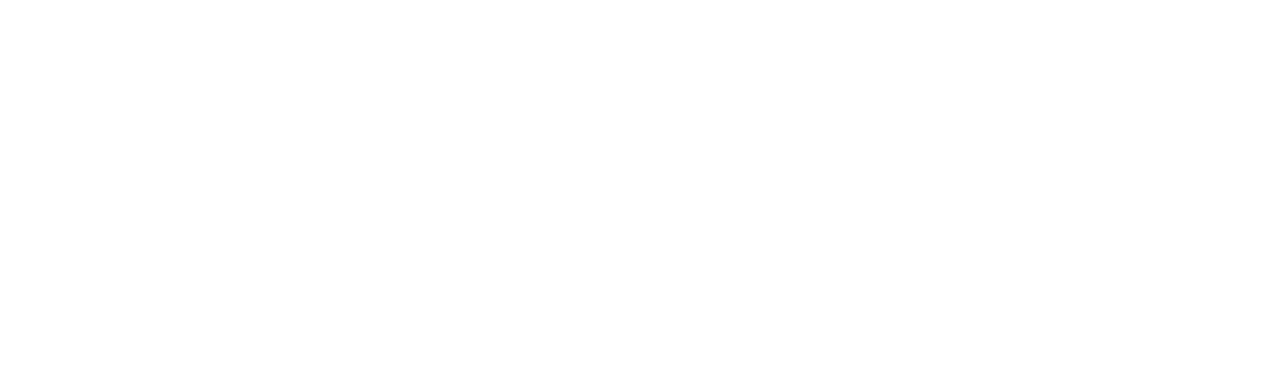
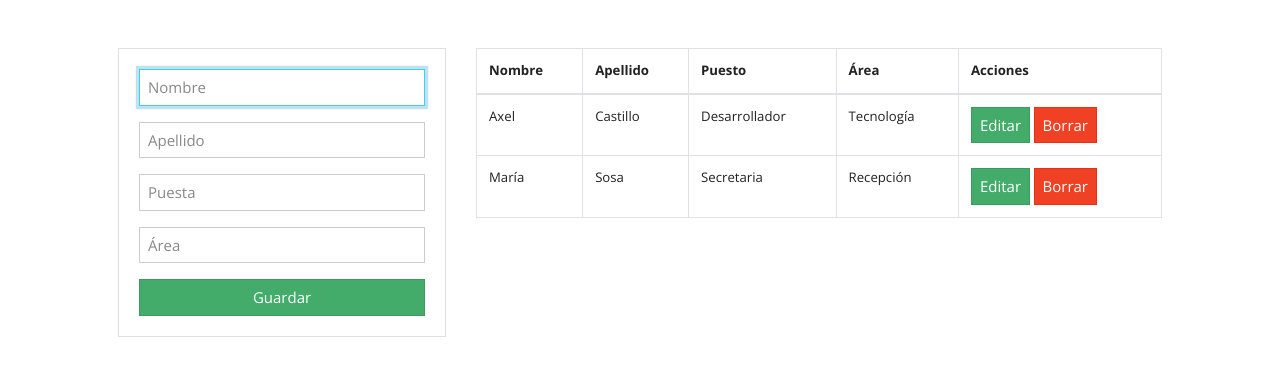
Before and after one commit to axrcode/user-system, a PHP site: page / in a window 1280 px wide. Before the commit the part shown is empty. Shown: the top 384 px of the page. Run offline with PHP 8.4, Linux system fonts and the light colour scheme; some libraries are stand-ins or nearby versions.

Commit message:
Diseño de la interfaz index

```diff
--- a/includes/header.php
+++ b/includes/header.php
@@ -4,7 +4,7 @@
     <meta charset="UTF-8">
     <meta http-equiv="X-UA-Compatible" content="IE=edge">
     <meta name="viewport" content="width=device-width, initial-scale=1.0">
-    <title>User System</title>
+    <title>User System - AXRCODE</title>
 
     <!-- BOOTSTRAP 4 -->
     <link rel="stylesheet" href="https://bootswatch.com/4/yeti/bootstrap.min.css">
--- a/index.php
+++ b/index.php
@@ -0,0 +1,99 @@
+<?php include('conection.php') ?>
+
+<?php include('includes/header.php') ?>
+
+<main class="container p-5">
+    <div class="row">
+
+        <div class="col-4">
+            <div class="card card-body">
+                <form action="" method="POST">
+
+                    <div class="form-group">
+                        <input
+                            type="text"
+                            name="title"
+                            class="form-control"
+                            placeholder="Nombre"
+                            autofocus
+                        >
+                    </div>
+
+                    <div class="form-group">
+                        <input
+                            type="text"
+                            name="title"
+                            class="form-control"
+                            placeholder="Apellido"
+                            autofocus
+                        >
+                    </div>
+
+                    <div class="form-group">
+                        <input
+                            type="text"
+                            name="title"
+                            class="form-control"
+                            placeholder="Puesta"
+                            autofocus
+                        >
+                    </div>
+
+                    <div class="form-group">
+                        <input
+                            type="text"
+                            name="title"
+                            class="form-control"
+                            placeholder="Área"
+                            autofocus
+                        >
+                    </div>
+
+                    <input
+                        type="submit"
+                        name="save_task"
+                        class="btn btn-success btn-block"
+                        value="Guardar"
+                    >
+                </form>
+            </div>
+        </div>
+
+        <div class="col-8">
+            <table class="table table-bordered">
+                <thead>
+                    <tr>
+                        <th>Nombre</th>
+                        <th>Apellido</th>
+                        <th>Puesto</th>
+                        <th>Área</th>
+                        <th>Acciones</th>
+                    </tr>
+                </thead>
+                <tbody>
+                    <tr>
+                        <td>Axel</td>
+                        <td>Castillo</td>
+                        <td>Desarrollador</td>
+                        <td>Tecnología</td>
+                        <td>
+                            <button class="btn btn-success">Editar</button>
+                            <button class="btn btn-danger">Borrar</button>
+                        </td>
+                    </tr>
+                    <tr>
+                        <td>María</td>
+                        <td>Sosa</td>
+                        <td>Secretaria</td>
+                        <td>Recepción</td>
+                        <td>
+                            <button class="btn btn-success">Editar</button>
+                            <button class="btn btn-danger">Borrar</button>
+                        </td>
+                    </tr>
+                </tbody>
+            </table>
+        </div>
+
+    </div>
+</main>
```
